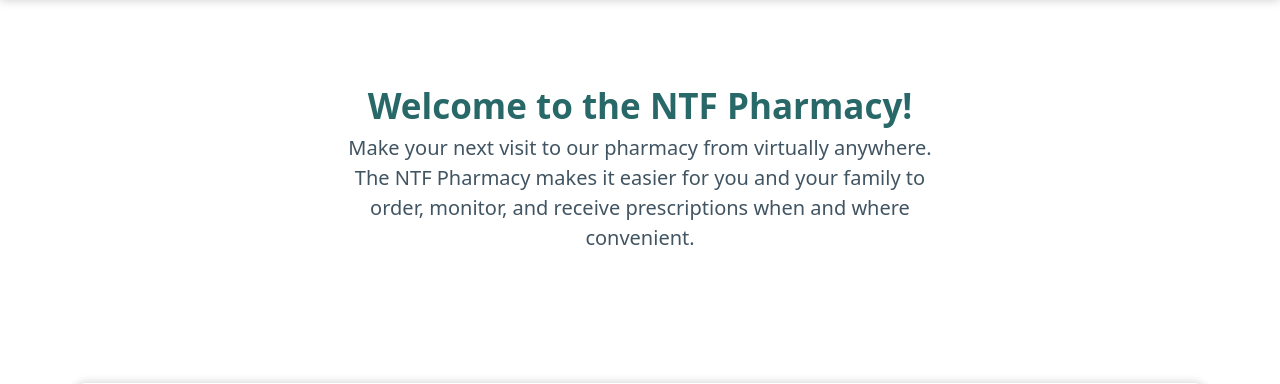
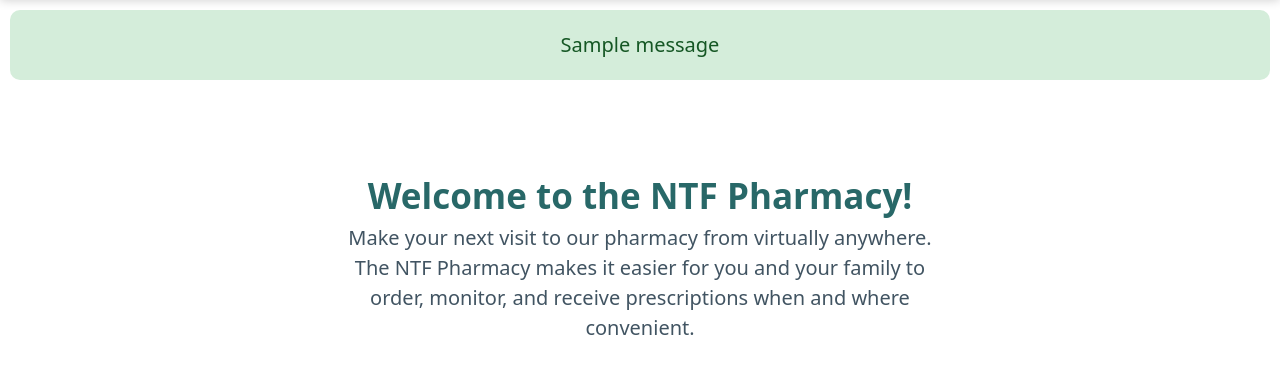
Before and after one commit to sydalwedaie/pharmacy-management-app, a Flask app: page / in a window 1280 px wide. Shown: the part 140-524 px from the top of the page. Run offline with Flask 3, Linux system fonts and the light colour scheme; the visitor is signed in with stand-in values (Sample User, id 1); tables that the repository leaves empty hold one stand-in row (values such as "Sample post"); one stand-in notice (Sample message) is shown; some libraries are stand-ins or nearby versions.

Commit message:
Add logic to prevent adding 0 quantity to card. Add flash messages.

```diff
--- a/app.py
+++ b/app.py
@@ -3,7 +3,7 @@
 import time
 
 from cs50 import SQL
-from flask import Flask, redirect, render_template, request, session, jsonify
+from flask import Flask, redirect, render_template, request, flash, session, jsonify
 from flask_session import Session
 from werkzeug.security import check_password_hash, generate_password_hash
 
@@ -367,6 +367,10 @@ def add_to_cart():
     available_quantity = database.execute("SELECT quantity_in_stock FROM Products WHERE product_id=?", product_id)[0]['quantity_in_stock']
     cart_quantity = database.execute("SELECT quantity FROM Cart WHERE product_id=? AND user_id=?", product_id, user_id)
 
+    # cannot add a product with quantity 0 to cart
+    if int(quantity) == 0:
+        return apology("Please enter a quantity greater than 0.")
+
     # cannot add an expired product to cart
     expiry_date = database.execute("SELECT expiry_date FROM Products WHERE product_id=?", product_id)[0]['expiry_date']
     if expiry_date < time.strftime("%Y-%m-%d"):
@@ -400,6 +404,7 @@ def add_to_cart():
             quantity, product_id, user_id
         )
 
+    flash("Product added to cart successfully.")
 
     # Redirect to products page
     return redirect("/products")
--- a/static/styles.css
+++ b/static/styles.css
@@ -76,3 +76,15 @@ footer.container {
     box-shadow: 0 0 10px rgba(0, 0, 0, 0.2);
     text-align: center;
 }
+
+.alert {
+    padding: 20px;
+    border-radius: 10px;
+    text-align: center;
+    margin: 10px;
+}
+
+.alert-success {
+    background-color: #d4edda;
+    color: #155724;
+}
--- a/templates/layout.html
+++ b/templates/layout.html
@@ -46,6 +46,9 @@
       </div>
     </nav>
 
+    {% for message in get_flashed_messages() %}
+    <div class="alert alert-success">{{ message }}</div>
+    {% endfor %}
     <main class="container">{% block main %}{% endblock %}</main>
 
     <footer class="container">
```
